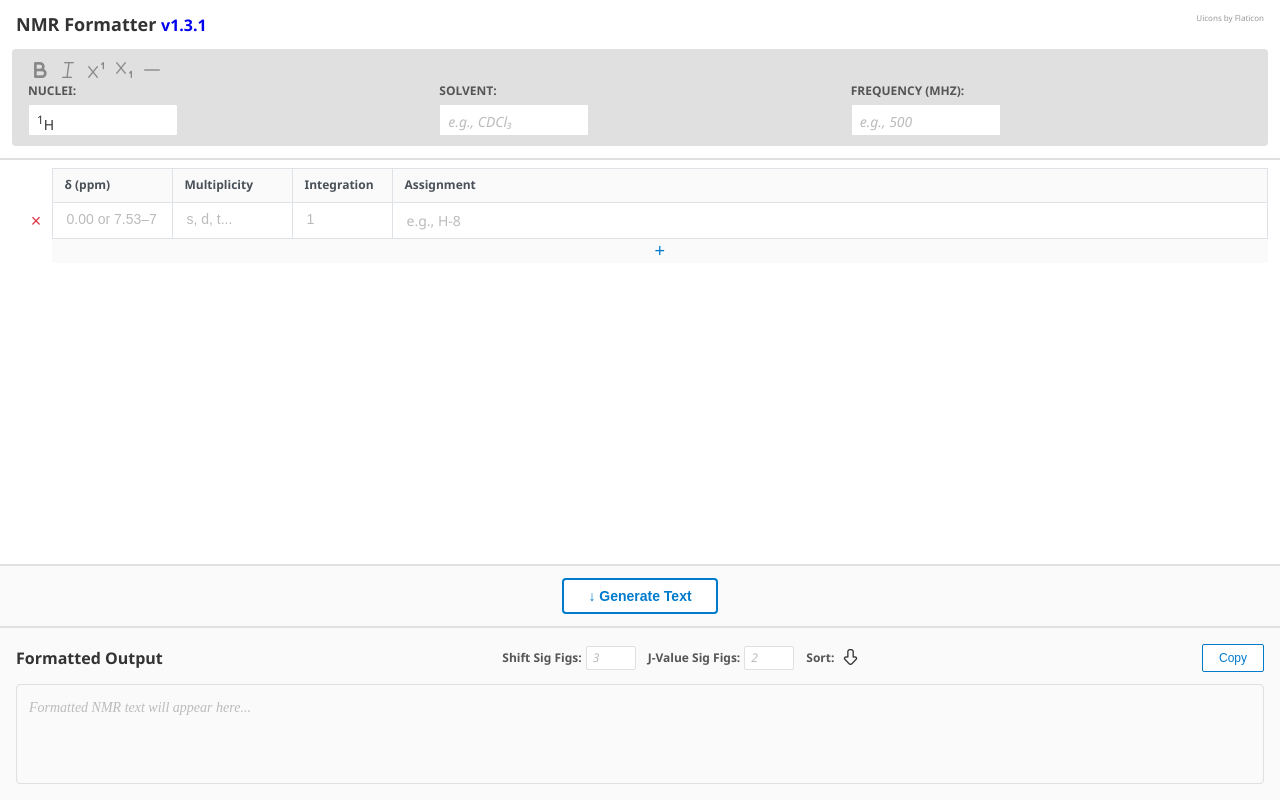
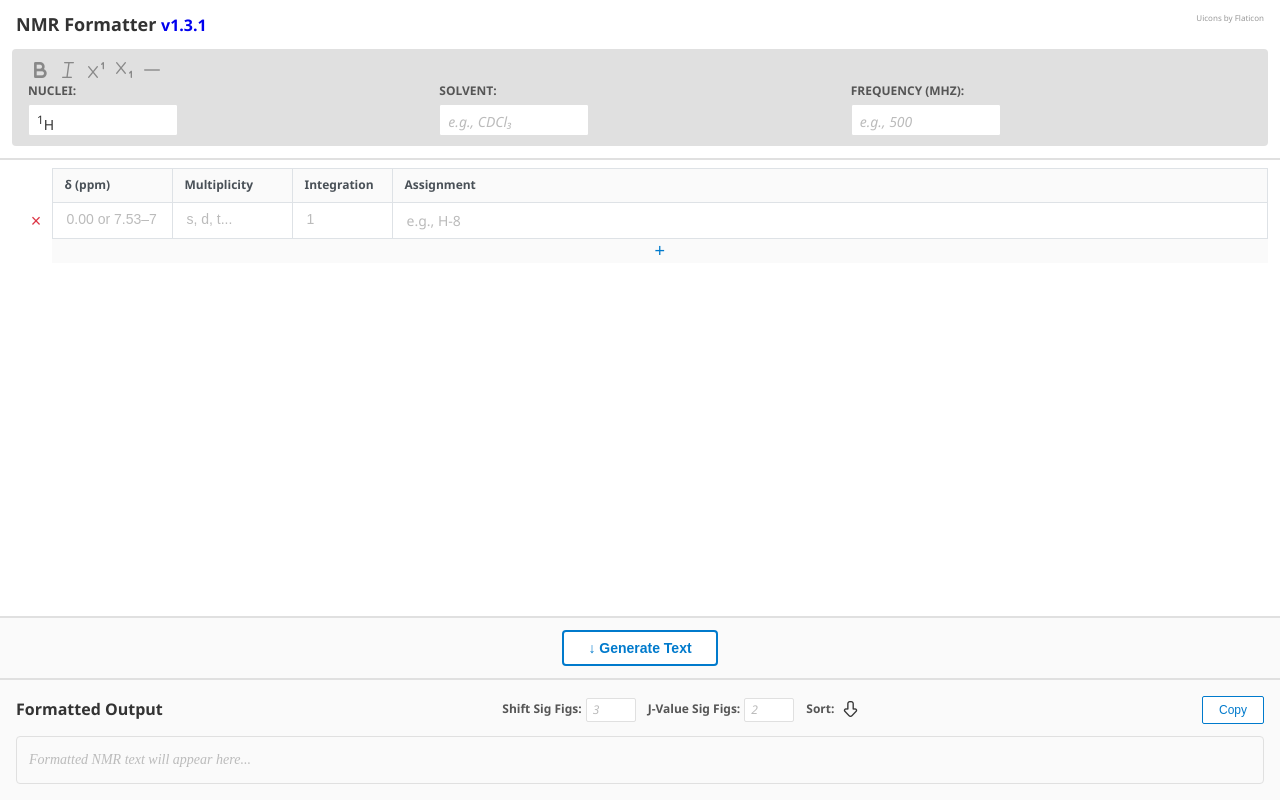
Before and after one commit to 3pino/3pino.github.io, a website: page nmr-formatter/app.html in a window 1280 px wide. Drawn offline with nearby package versions, Linux system fonts and the light colour scheme.

Commit message:
Change: :zap: Fix page layout to prevent vertical overflow
- Change app container from min-height to fixed height (100vh)
- Add overflow: hidden to prevent page scrolling
- Make table-section scrollable independently with flex: 1
- Set rich-text-section max-height to 30vh with internal scroll
- Add min-height: 0 to flex children to enable proper shrinking
- Remove fixed height constraints from rich-text-editor

```diff
--- a/nmr-formatter/styles/components/editor.css
+++ b/nmr-formatter/styles/components/editor.css
@@ -3,9 +3,9 @@
    ============================================ */
 
 .rich-text-editor {
-  min-height: 100px;
-  max-height: 150px;
+  flex: 1;
   overflow-y: auto;
+  overflow-x: hidden;
   padding: var(--space-12);
   border: 1px solid var(--color-gray-300);
   border-radius: var(--radius-md);
@@ -18,6 +18,7 @@
   -webkit-user-select: text;
   -moz-user-select: text;
   -ms-user-select: text;
+  min-height: 0;
 }
 
 .rich-text-editor[contenteditable="false"] {
--- a/nmr-formatter/styles/layout.css
+++ b/nmr-formatter/styles/layout.css
@@ -6,7 +6,8 @@
 .app-container {
   display: flex;
   flex-direction: column;
-  min-height: 100vh;
+  height: 100vh;
+  overflow: hidden;
   margin: 0 auto;
   background-color: var(--color-white);
   box-shadow: var(--shadow-container);
@@ -68,13 +69,15 @@
   flex-direction: column;
   overflow: hidden;
   border-bottom: 2px solid var(--color-gray-300);
+  min-height: 0;
 }
 
 .table-container {
   flex: 1;
-  overflow: auto;
+  overflow-y: auto;
+  overflow-x: auto;
   padding: 0 var(--space-12) var(--space-12) var(--space-12);
-  min-height: 300px;
+  min-height: 0;
 }
 
 /* Conversion Section */
@@ -91,8 +94,12 @@
 /* Rich Text Section */
 .rich-text-section {
   flex: 0 0 auto;
+  max-height: 30vh;
+  display: flex;
+  flex-direction: column;
   background-color: var(--color-gray-100);
   padding: var(--space-16);
+  min-height: 0;
 }
 
 .section-header {
```
